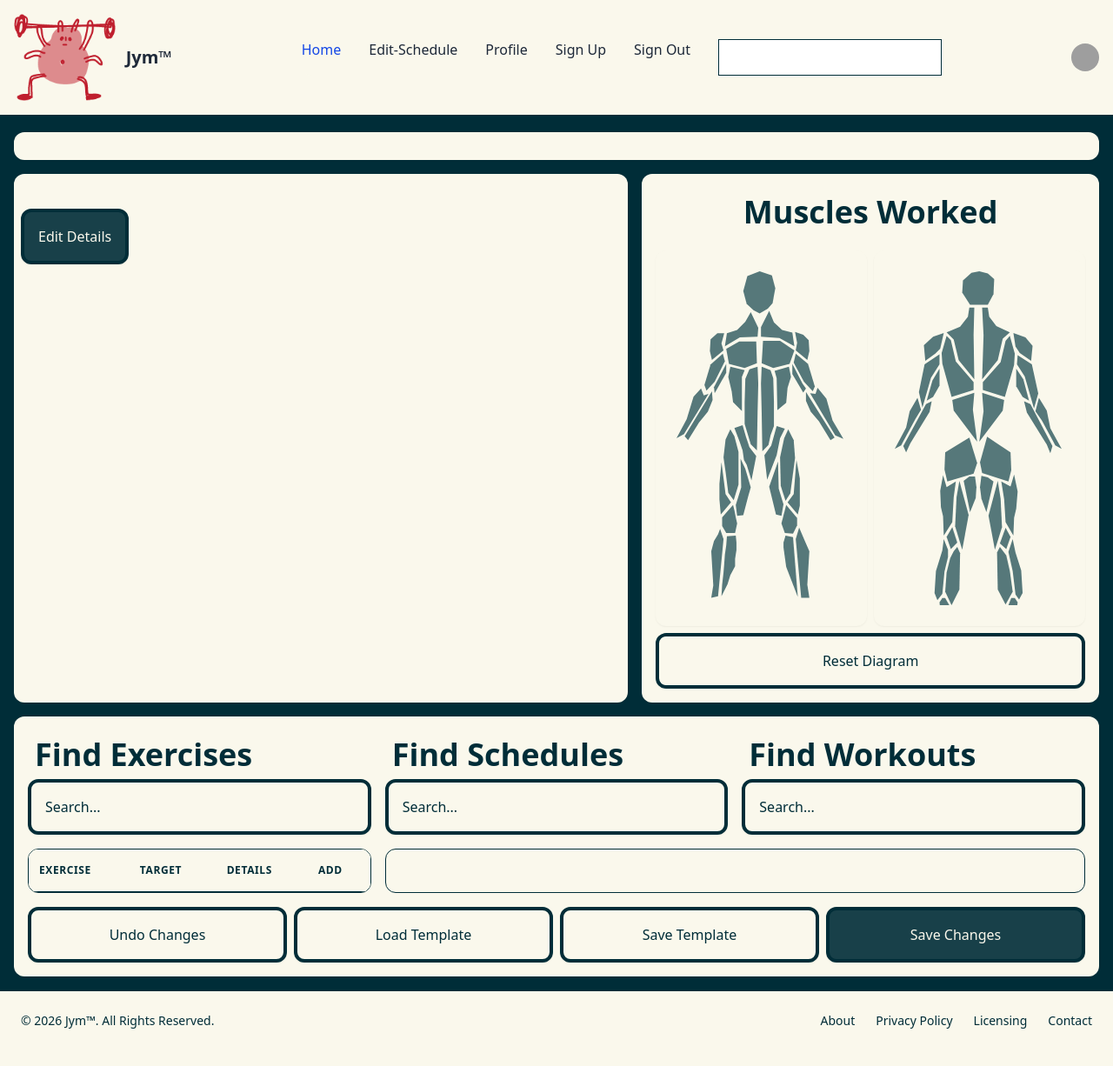
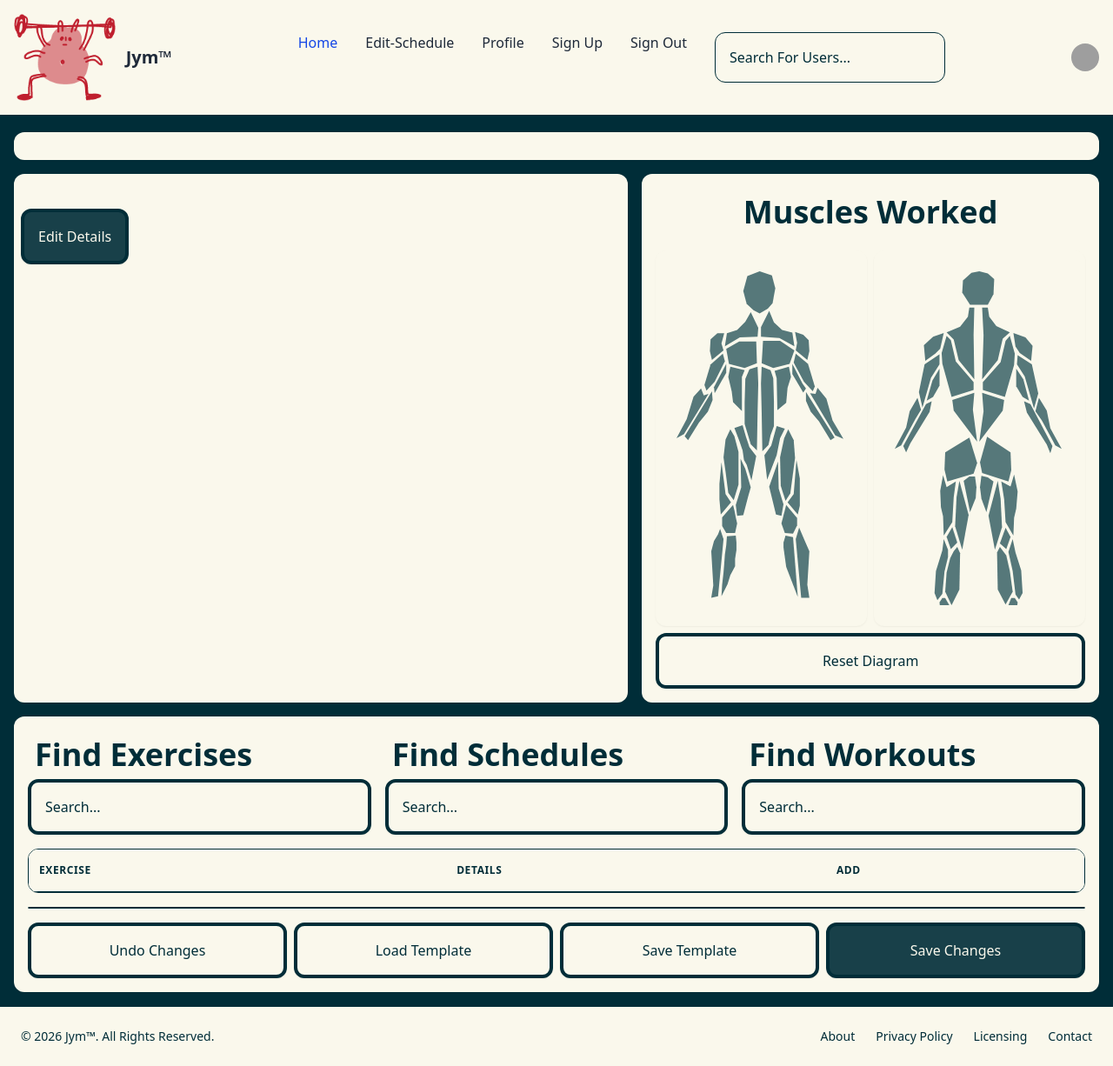
Before and after one commit to Skips2003/Jym, a Python web app: template app/templates/edit-schedule.html in a window 1280 px wide. Shown: the whole page at 87% size. Before the commit the page ends 1183 px from the top, so only its background shows below. Run offline with Jinja, Linux system fonts and the light colour scheme; the template is opened without the code that fills it, so the values that code supplies are empty; some libraries are stand-ins or nearby versions; grey boxes are pictures that could not be loaded.

Commit message:
small updates

```diff
--- a/app/static/dist/output.css
+++ b/app/static/dist/output.css
@@ -58,6 +58,8 @@
     --container-lg: 32rem;
     --container-xl: 36rem;
     --container-2xl: 42rem;
+    --container-4xl: 56rem;
+    --container-5xl: 64rem;
     --container-7xl: 80rem;
     --text-xs: 0.75rem;
     --text-xs--line-height: calc(1 / 0.75);
@@ -982,11 +1029,6 @@
   .md\:col-span-2 {
     @media (width >= 48rem) {
       grid-column: span 2 / span 2;
-    }
-  }
-  .md\:col-span-4 {
-    @media (width >= 48rem) {
-      grid-column: span 4 / span 4;
     }
   }
   .md\:col-span-6 {
--- a/app/static/js/edit-schedules.js
+++ b/app/static/js/edit-schedules.js
@@ -228,7 +228,7 @@ async function searchExercises() {
 // return as array of json
 async function getExercisesBySearchString(search){
     try {
-        const response = await fetch('https://edb-with-videos-and-images-by-ascendapi.p.rapidapi.com/api/v1/exercises?name=' + search , {
+        const response = await fetch('https://edb-with-videos-and-images-by-ascendapi.p.rapidapi.com/api/v1/exercises/search?search=' + search , {
             headers: {
                 'x-rapidapi-key': '4b0ef871b2msh66491918fb044ddp1ea25ejsn79c935d7b3b6',
                 'x-rapidapi-host': 'edb-with-videos-and-images-by-ascendapi.p.rapidapi.com',
@@ -278,9 +278,6 @@ function addExerciseToSearchTable(exercise) {
 
     row.innerHTML = `
         <td class="px-3 py-2">${exercise.name}</td>
-        <td class="px-3 py-2">${exercise.targetMuscles}</td>
-        <td class="px-3 py-2">${exercise.secondaryMuscles}</td>
-        <td class="px-3 py-2">${exercise.equipments}</td>
         <td class="px-3 py-2"><button class="baseBtn" data-modal-toggle="viewDetails-modal" data-modal-target="viewDetails-modal" onclick="viewExerciseDetails('${exercise.exerciseId}')">Details</button></td>
         <td class="px-3 py-2"><button class="baseBtn" onclick="addExerciseToDay('${exercise.exerciseId}')">Add</button></td>
     `;
--- a/app/static/js/searches.js
+++ b/app/static/js/searches.js
@@ -55,7 +55,7 @@ async function searchWorkouts(){
     </tr>
 `;
 
-    const responseUser = await fetch('/api/sharedworkouts/workoutName/' + workoutSearch + '/userID/' + UID, {
+    const responseUser = await fetch('/api/sharedworkouts/workoutName/' + workoutSearch , {
         method: 'GET',
         headers:{
             'Content-Type': 'application/json',
@@ -69,11 +69,11 @@ async function searchWorkouts(){
     dataWorkout.forEach(workout => {
         workoutSearchTable.insertRow(-1).innerHTML = `
         <td>
-            <a onclick="loadWorkout('${workout._id["$oid"]}')">
+            <button class="baseBtn w-full" onclick="loadWorkout('${workout._id["$oid"]}')">
                 <h1>${workout.name}</h1>
                 <h3>${workout.description}</h3>
                 <p>${workout.authorUsername}</p>
-            </a>
+            </button>
         </td>
     `;
     });
@@ -92,7 +92,7 @@ async function searchSchedules(){
     </tr>
 `;
 
-    const response = await fetch('/api/sharedschedules/scheduleName/' + scheduleSearch + '/userID/' + UID, {
+    const response = await fetch('/api/sharedschedules/scheduleName/' + scheduleSearch , {
         method: 'GET',
         headers:{
             'Content-Type': 'application/json',
@@ -114,11 +114,11 @@ async function searchSchedules(){
         dataSchedule.forEach(schedule => {
             scheduleSearchTable.insertRow(-1).innerHTML = `
             <td>
-                <a onclick="loadSchedule('${schedule._id["$oid"]}')">
+                <button class="baseBtn w-full" onclick="loadSchedule('${schedule._id["$oid"]}')">
                     <h1>${schedule.name}</h1>
                     <h3>${schedule.description}</h3>
                     <p>${schedule.authorUsername}</p>
-                </a>
+                </button>
             </td>
         `;
         });
--- a/app/templates/edit-schedule.html
+++ b/app/templates/edit-schedule.html
@@ -43,7 +43,7 @@
                 <p id="workoutDescription">Workout Description</p>
                 <button class="darkBtn w-full md:w-auto mb-4" id="editWorkoutStringsBtn" onclick="editWorkoutDetails()">Edit Workout Details</button>
                 <h3>Edit Day</h3>
-                <div class="table-wrap max-h-[400px]">
+                <div class="table-wrap max-h-[200px]">
                     <table id="exerciseTable"></table>
                 </div>
                 <div class="flex flex-col sm:flex-row gap-2 mt-4">
@@ -80,12 +80,11 @@
                     <input id="searchWorkout" type="text" class="input-search" placeholder="Search..." onkeyup="debouncedSearchWorkout()">
                 </div>
 
-                <div class="md:col-span-2 table-wrap max-h-[400px]">
+                <div class="md:col-span-6 table-wrap max-h-[400px]">
                     <table id="exerciseSearchTable">
                         <thead>
                             <tr>
                                 <th>Exercise</th>
-                                <th>Target</th>
                                 <th>Details</th>
                                 <th>Add</th>
                             </tr>
@@ -94,7 +93,7 @@
                     </table>
                 </div>
 
-                <div class="md:col-span-4 table-wrap max-h-[400px]">
+                <div class="md:col-span-6 table-wrap max-h-[400px]">
                     <table id="sharedSearchTable"></table>
                 </div>
 
@@ -115,9 +114,9 @@
             <div class="grid grid-cols-1 md:grid-cols-2 gap-4 !p-0">
                 <div>
                     <h3>Exercise Details:</h3>
+                    <video class="baseCard w-full" id="exerciseVideo" autoplay loop muted playsinline></video>
                     <p id="exerciseTips"></p>
                 </div>
-                <video class="baseCard w-full" id="exerciseVideo" autoplay loop muted playsinline></video>
             </div>
             <button data-modal-hide="viewDetails-modal" class="darkBtn w-full mt-4">Close</button>
         </div>
@@ -125,7 +124,7 @@
 
     <!-- Load Template Modal -->
     <div id="loadSaved-modal" class="modal-backdrop">
-        <div class="modal-body max-w-xl max-h-[80vh] flex flex-col">
+        <div class="modal-body max-w-[915px] max-h-[80vh] flex flex-col">
             <h1 id="savedTitle" class="border-b border-default pb-2"></h1>
             <p id="noneFound" class="text-red-500"></p>
             <div class="flex-grow overflow-auto mt-4 table-wrap max-h-[400px]">
--- a/app/templates/layout.html
+++ b/app/templates/layout.html
@@ -84,7 +84,7 @@
                     {% endif %}
                 </li>
                 <form id="userSearchForm">
-                    <input id="searchUsername" type="text" class="baseInput" onkeyup="debouncedSearchByUsername()">
+                    <input id="searchUsername" type="text" placeholder="Search For Users..." class="bg-light border border-default text-body w-full p-2 md:p-4 rounded-base shadow-xs" onkeyup="debouncedSearchByUsername()">
                     <table id="userSearchTable" class="table-auto">
 
                     </table>
--- a/app/templates/signIn.html
+++ b/app/templates/signIn.html
@@ -1,9 +1,9 @@
 {% extends 'layout.html' %}
 {% block content %}
 <section>
-    <div class="centreScreen">
-               <!-- Card, All placeholder info just ot have general idea of layout, can change entirely using forms instead! Maybe remove layout since no need for navbar if not signed in-->
-        <div class="baseCard text-center">
+    <div class="min-h-screen flex justify-center items-center p-4;">
+        <!-- Card, All placeholder info just ot have general idea of layout, can change entirely using forms instead! Maybe remove layout since no need for navbar if not signed in-->
+        <div class="bg-light block rounded-base shadow-xs text-body overflow-hidden text-center p-4">
             <div class="grid grid-cols-1 gap-4">
                 <img src="../static/images/littleguy.png" style="margin-left: auto; margin-right: auto;" alt="Jym Logo"/>
                 <h1>Welcome Back!</h1>
--- a/app/templates/signUp.html
+++ b/app/templates/signUp.html
@@ -1,9 +1,9 @@
 {% extends 'layout.html' %}
 {% block content %}
 <section>
-    <div class="centreScreen">
+    <div class="min-h-screen flex justify-center items-center p-4;">
         <!-- Card, All placeholder info just ot have general idea of layout, can change entirely using forms instead! Maybe remove layout since no need for navbar if not signed in-->
-        <div class="baseCard text-center">
+        <div class="bg-light block rounded-base shadow-xs text-body overflow-hidden text-center p-4">
             <div class="grid grid-cols-1 gap-4">
                 <img src="../static/images/littleguy.png" style="margin-left: auto; margin-right: auto;" alt="Jym Logo"/>
                 <h1>Welcome!</h1>
```
Also changed, not shown: other parts of app/static/dist/output.css (+45 -0 lines), app/static/src/input.css (+6 -2 lines), README.md.
